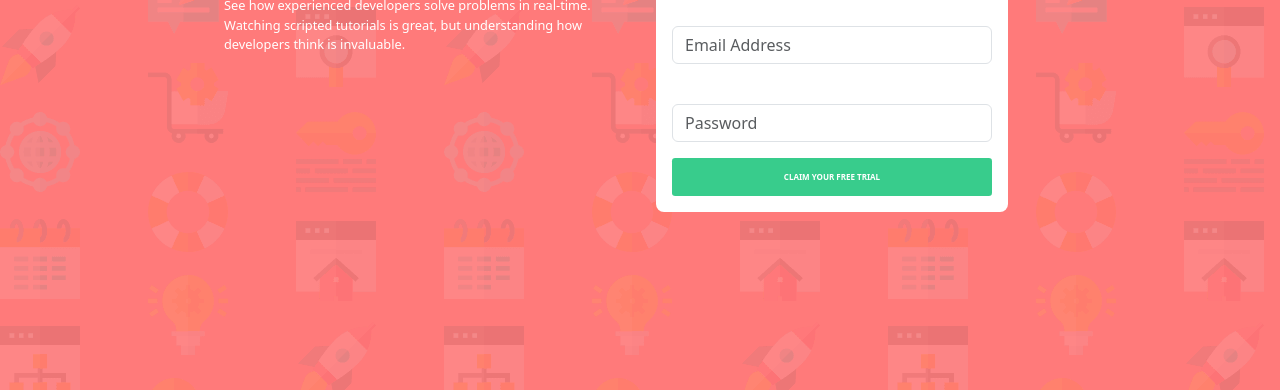
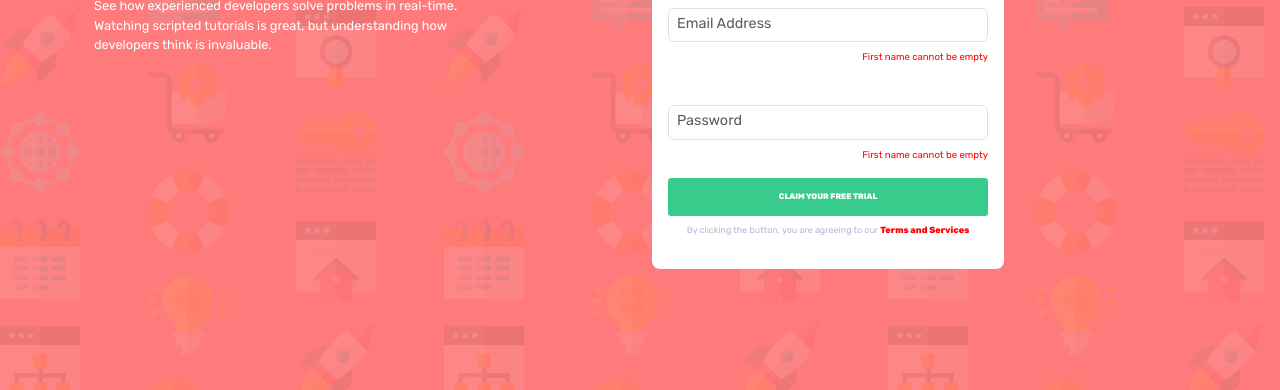
Before and after one commit to lavil014/intro-component-with-signup-form, a plain HTML site: page index.html in a window 1280 px wide. Shown: the part 410-800 px from the top of the page. Drawn offline with nearby package versions, Linux system fonts and the light colour scheme.

Commit message:
style(bootstrap): Install Boostrap

```diff
--- a/index.html
+++ b/index.html
@@ -3,41 +3,56 @@
 <head>
   <meta charset="UTF-8">
   <meta name="viewport" content="width=device-width, initial-scale=1.0"> <!-- displays site properly based on user's device -->
-
+  <link rel="preconnect" href="https://fonts.googleapis.com">
+  <link rel="preconnect" href="https://fonts.gstatic.com" crossorigin>
+  <link href="https://fonts.googleapis.com/css2?family=Josefin+Sans:ital,wght@0,100..700;1,100..700&family=Overpass:ital,wght@0,100..900;1,100..900&family=Poppins:ital,wght@0,100;0,200;0,300;0,400;0,500;0,600;0,700;0,800;0,900;1,100;1,200;1,300;1,400;1,500;1,600;1,700;1,800;1,900&family=Roboto:ital,wght@0,100;0,300;0,400;0,500;0,700;0,900;1,100;1,300;1,400;1,500;1,700;1,900&family=Rubik:ital,wght@0,300..900;1,300..900&family=Space+Mono:ital,wght@0,400;0,700;1,400;1,700&family=Work+Sans:ital,wght@0,100..900;1,100..900&display=swap" rel="stylesheet">
   <link rel="icon" type="image/png" sizes="32x32" href="./images/favicon-32x32.png">
   <link href="https://cdn.jsdelivr.net/npm/bootstrap@5.3.3/dist/css/bootstrap.min.css" rel="stylesheet" integrity="sha384-QWTKZyjpPEjISv5WaRU9OFeRpok6YctnYmDr5pNlyT2bRjXh0JMhjY6hW+ALEwIH" crossorigin="anonymous">
   <link rel="stylesheet" href="/styles.css">
   <title>Frontend Mentor | Intro component with sign up form</title>
 </head>
-<body>
-<main>
-  <section class="page-information">
+<body class="container">
+<main class="row w-100">
+  <section class=" col-lg-6 col-md-6 col-sm-12 page-information ">
     <p class="header">Learn to code by <br> watching others</p>
     <p class="paragraph">  See how experienced developers solve problems in real-time. Watching scripted tutorials is great,
       but understanding how developers think is invaluable. </p>
   </section>
-  <section class="signup-section">
+  <section class="col-lg-6 col-md-6 col-sm-12 signup-section ">
     <div class="billing-information">
       <p><span>Try it free 7 days</span> then $20/mo. thereafter</p>
     </div>
-    <form>
+    <form >
       <div class="mb-3">
         <label for="exampleInputName" class="form-label"></label>
         <input type="text" class="form-control" id="" aria-describedby="emailHelp" placeholder="Name">
+        <div class="error-container">
+          <span class="error-message">First name cannot be empty</span>
+        </div>
       </div>
       <div class="mb-3">
         <label for="exampleInputName" class="form-label"></label>
         <input type="text" class="form-control" id="" aria-describedby="emailHelp" placeholder="Last Name">
+        <div class="error-container">
+        <span class="error-message">First name cannot be empty</span>
+         </div>
       </div>
       <div class="mb-3">
         <label for="exampleInputName" class="form-label"></label>
         <input type="email" class="form-control" id="" aria-describedby="emailHelp" placeholder="Email Address">
+        <div class="error-container">
+          <span class="error-message">First name cannot be empty</span>
+        </div>
       </div>
       <div class="mb-3">
         <label for="exampleInputName" class="form-label"></label>
         <input type="password" class="form-control" id="" aria-describedby="emailHelp" placeholder="Password">
+        <div class="error-container">
+          <span class="error-message">First name cannot be empty</span>
+        </div>
       </div>
       <button type="submit" class="btn-primary">CLAIM YOUR FREE TRIAL</button>
+      <p class="terms">By clicking the button, you are agreeing to our <span class="highlighted-terms">Terms and Services</span></p>
     </form>
   </section>
 </main>
@@ -50,7 +65,7 @@
 
   Claim your free trial
 
-  By clicking the button, you are agreeing to our Terms and Services
+
 
   -->
   <script src="https://cdn.jsdelivr.net/npm/bootstrap@5.3.3/dist/js/bootstrap.bundle.min.js" integrity="sha384-YvpcrYf0tY3lHB60NNkmXc5s9fDVZLESaAA55NDzOxhy9GkcIdslK1eN7N6jIeHz" crossorigin="anonymous"></script>
--- a/styles.css
+++ b/styles.css
@@ -15,6 +15,7 @@
 }
 
 body{
+  font-family: "Rubik", serif;;
   background-image: url(/images/bg-intro-desktop.png);
   background-color: var(--Red);
   background-repeat: no-repeat;
@@ -22,11 +23,6 @@ body{
   align-items: center;
   justify-content: center;
   height: 100dvh;
-}
-
-main{
-  display: grid;
-  grid-template-columns: repeat(2 , 1fr);
 }
 
 section{
@@ -75,6 +71,18 @@ section{
   color: white;
 }
 
+.terms{
+  font-size: 0.56rem;
+  text-align: center;
+  margin-top: 0.5rem;
+  color: var(--GrayishBlue);
+}
+
+.highlighted-terms{
+  font-weight: 800;
+  color: red;
+}
+
 form{
   background-color: white;
   padding: 1rem;
@@ -82,13 +90,56 @@ form{
   max-width: 22rem;
 }
 
+form input::placeholder{
+  font-size: 0.9rem;
+}
+
+.form-control{
+  font-size: 0.7rem;
+  padding: 0.5rem;
+}
+
+.error-class{
+  border: solid red 0.09rem;
+  background-image: url(/images/icon-error.svg);
+  background-repeat: no-repeat;
+  background-position: calc(100% - 0.7rem);
+  background-size: 5%;
+  outline: none;
+}
+
+.error-container{
+  display: flex;
+  margin-top: 0.5rem;
+}
+
+.error-message{
+  color: red;
+  font-size: 0.6rem;
+  text-align: left;
+  width: 100%;
+  text-align: right;
+}
+
 form button{
   background-color: var(--Green);
-  min-width: 20rem;
   padding: 0.8rem;
+  width: 100%;
   font-weight: 800;
   color: white;
   border: transparent;
   border-radius: 0.2rem;
   font-size: 0.5rem;
 }
+
+
+
+@media(width < 740px){
+
+  .page-information .paragraph{
+   text-align: center;
+   font-size: 0.9rem;
+  }
+
+
+}
```
